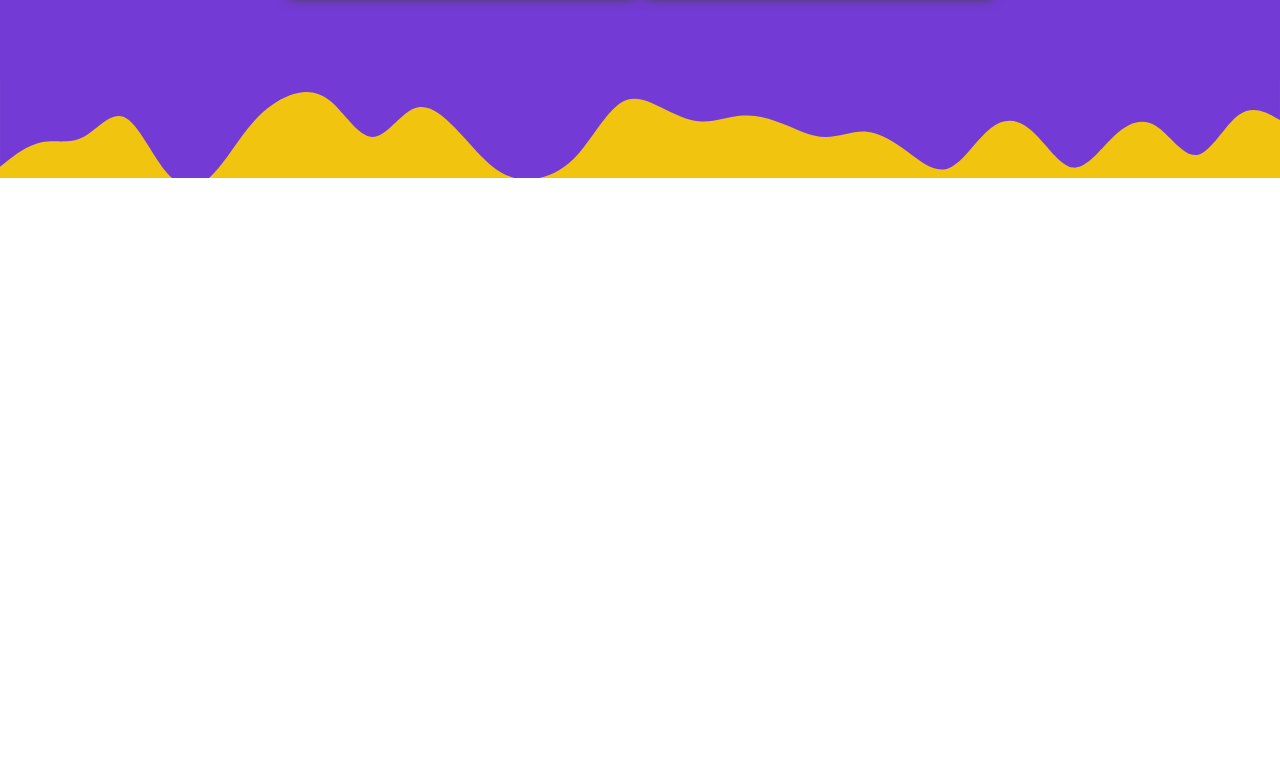
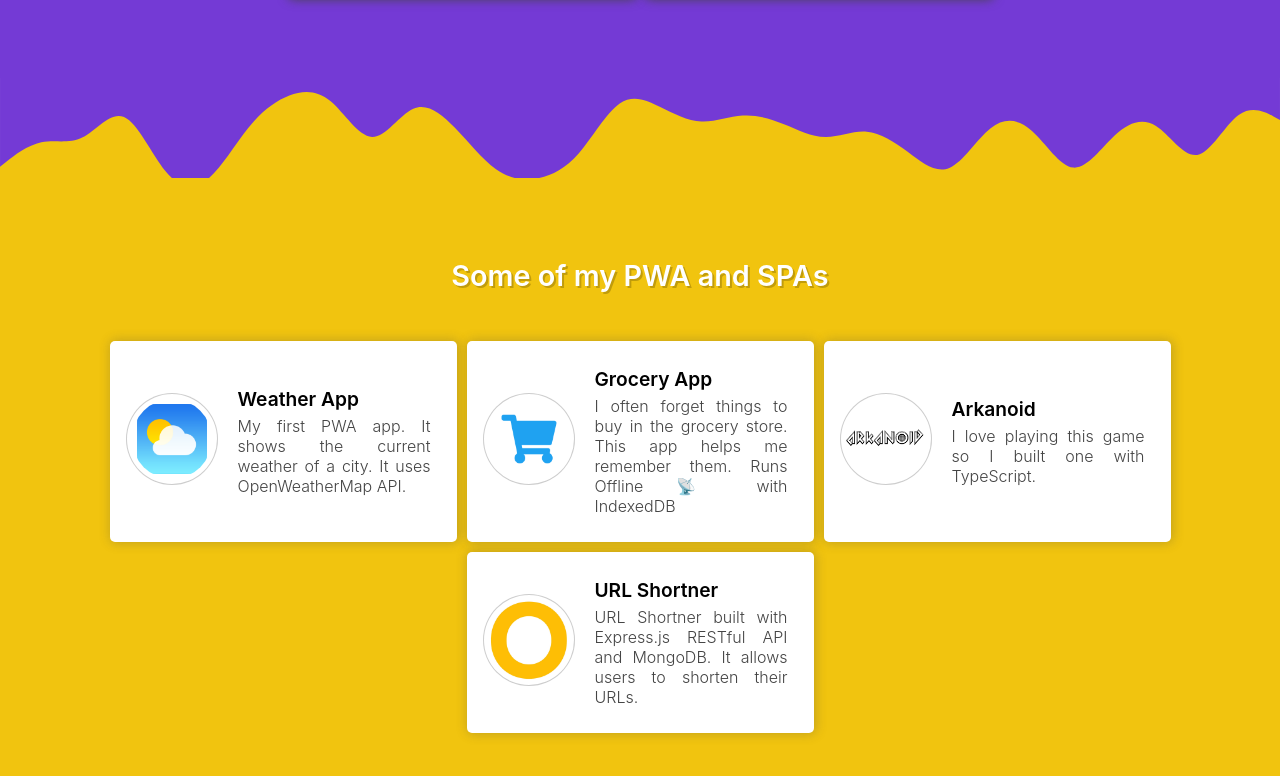
Before and after one commit to tharunoptimus/website, a Next.js app: page / in a window 1280 px wide. Shown: the part 3030-3806 px from the top of the page. Before the commit the page ends 3208 px from the top, so only its background shows below. Built offline with nearby package versions, Linux system fonts and the light colour scheme; a web font is replaced by a local one.

Commit message:
Added fifth Slide

```diff
--- /dev/null
+++ b/pages/components/fifthSlide.tsx
@@ -0,0 +1,218 @@
+import type { NextPage } from "next"
+
+const Home: NextPage = () => {
+	return (
+		<>
+			<div className="fifthSlide">
+				<div className="fifthSlideContainer">
+					<div className="fifthSlideHeading">
+						<span>Some of my PWA and SPAs</span>
+					</div>
+					<div className="projectsCards">
+						<div className="card">
+							<div className="cardImageContainer">
+								<a
+									href="https://findcurrentweather.netlify.app/"
+									target="_blank"
+									rel="noopener noreferrer"
+								>
+									<img
+										src="/assets/images/pics/weather.png"
+										alt="Weather App"
+									/>
+								</a>
+							</div>
+							<div className="cardContent">
+								<span className="cardHeading">
+									<a
+										href="https://findcurrentweather.netlify.app/"
+										target="_blank"
+										rel="noopener noreferrer"
+									>
+										{" "}
+										Weather App{" "}
+									</a>
+								</span>
+								<span className="cardDetails">
+									My first PWA app. It shows the current
+									weather of a city. It uses OpenWeatherMap
+									API.
+								</span>
+							</div>
+						</div>
+
+						<div className="card">
+							<div className="cardImageContainer">
+								<a
+									href="https://idb-grocery.netlify.app/"
+									target="_blank"
+									rel="noopener noreferrer"
+								>
+									<img
+										src="/assets/images/pics/grocery.png"
+										alt="Grocery App"
+									/>
+								</a>
+							</div>
+							<div className="cardContent">
+								<span className="cardHeading">
+									<a
+										href="https://idb-grocery.netlify.app/"
+										target="_blank"
+										rel="noopener noreferrer"
+									>
+										Grocery App{" "}
+									</a>
+								</span>
+								<span className="cardDetails">
+									I often forget things to buy in the grocery
+									store. This app helps me remember them. Runs
+									Offline 📡 with IndexedDB
+								</span>
+							</div>
+						</div>
+
+						<div className="card">
+							<div className="cardImageContainer">
+								<a
+									href="https://arkanoid-ts.netlify.app/"
+									target="_blank"
+									rel="noopener noreferrer"
+								>
+									<img
+										src="/assets/images/pics/arkanoid.png"
+										alt="Arkanoid"
+									/>
+								</a>
+							</div>
+							<div className="cardContent">
+								<span className="cardHeading">
+									<a
+										href="https://arkanoid-ts.netlify.app/"
+										target="_blank"
+										rel="noopener noreferrer"
+									>
+										Arkanoid{" "}
+									</a>
+								</span>
+								<span className="cardDetails">
+									I love playing this game so I built one with
+									TypeScript.
+								</span>
+							</div>
+						</div>
+
+						<div className="card">
+							<div className="cardImageContainer">
+								<a
+									href="https://short.up.railway.app/"
+									target="_blank"
+									rel="noopener noreferrer"
+								>
+									<img
+										src="/assets/images/pics/short.png"
+										alt="URL Shortner"
+									/>
+								</a>
+							</div>
+							<div className="cardContent">
+								<span className="cardHeading">
+									<a
+										href="https://short.up.railway.app/"
+										target="_blank"
+										rel="noopener noreferrer"
+									>
+										{" "}
+										URL Shortner{" "}
+									</a>
+								</span>
+								<span className="cardDetails">
+									URL Shortner built with Express.js RESTful
+									API and MongoDB. It allows users to shorten
+									their URLs.
+								</span>
+							</div>
+						</div>
+					</div>
+				</div>
+			</div>
+
+			<style jsx>{`
+				.fifthSlide {
+					padding-top: 5rem;
+					padding-bottom: 5rem;
+					background-color: #f1c40f;
+				}
+				.fifthSlide .card {
+					box-shadow: 1px 0 11px 1px #44444444;
+				}
+				.fifthSlideHeading {
+					text-shadow: 2px 2px 0 #c19c0b;
+				}
+
+				.fifthSlideContainer {
+					max-width: 1200px;
+					margin: 0 auto;
+					display: flex;
+					flex-direction: column;
+					align-items: center;
+				}
+				.fifthSlideHeading {
+					font-size: 1.8rem;
+					font-weight: 600;
+					text-align: center;
+					padding-bottom: 3rem;
+				}
+				.projectsCards {
+					display: flex;
+					flex-wrap: wrap;
+					justify-content: center;
+					gap: 10px;
+				}
+				.card {
+					background-color: #fff;
+					color: #444;
+					display: flex;
+					align-items: center;
+					max-width: 315px;
+					padding: 1rem;
+					border: 0;
+					border-radius: 5px;
+					box-shadow: 1px 0 11px 1px #444;
+				}
+				.cardImageContainer {
+					display: flex;
+					align-items: center;
+					justify-content: center;
+				}
+				.cardImageContainer img {
+					width: 5rem;
+					height: 5rem;
+					border-radius: 50%;
+					background-color: #fff;
+					padding: 5px;
+					border: 1px solid #44444444;
+				}
+				.cardContent {
+					padding: 10px;
+					padding-left: 20px;
+					display: flex;
+					flex-direction: column;
+					justify-content: center;
+					text-align: justify;
+				}
+				.cardHeading {
+					font-size: 1.2rem;
+					font-weight: 600;
+					padding-bottom: 0.3rem;
+				}
+				.cardHeading a {
+					text-decoration: none;
+					color: #000;
+				}
+			`}</style>
+		</>
+	)
+}
+
+export default Home
--- a/pages/index.tsx
+++ b/pages/index.tsx
@@ -4,6 +4,7 @@ import FirstSlide from "./components/firstSlide"
 import SecondSlide from "./components/secondSlide"
 import ThirdSlide from "./components/thirdSlide"
 import FourthSlide from "./components/fourthSlide"
+import FifthSlide from "./components/fifthSlide"
 
 const Home: NextPage = () => {
 	return (
@@ -29,6 +30,7 @@ const Home: NextPage = () => {
         <div className="thirdBreakSlide"></div>
         <FourthSlide />
         <div className="fourthBreakSlide"></div>
+        <FifthSlide />
 
 
 
```
